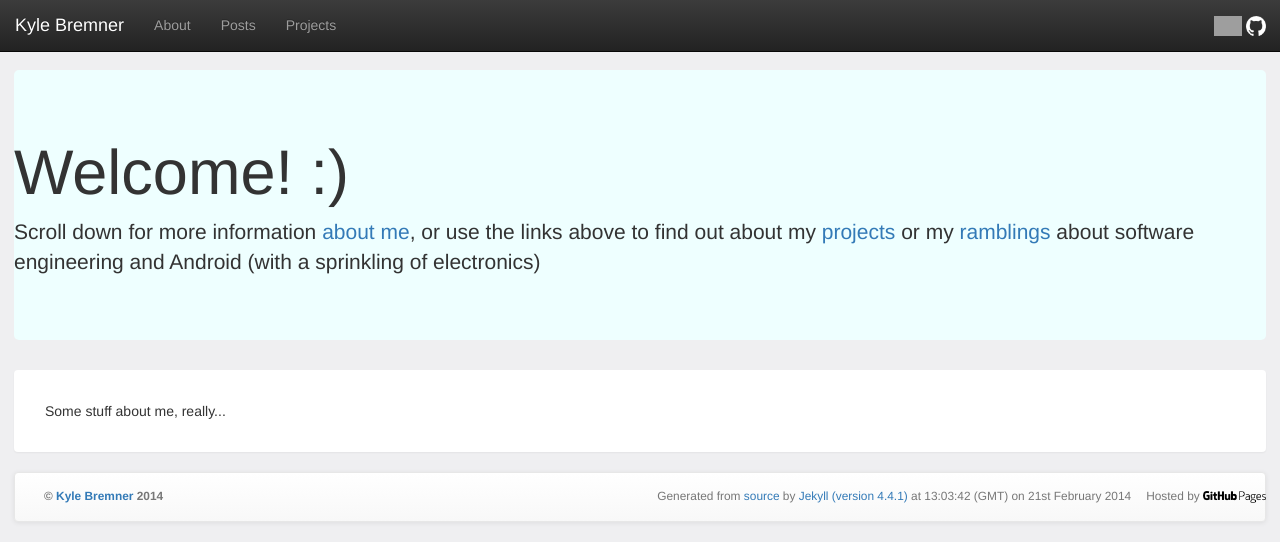
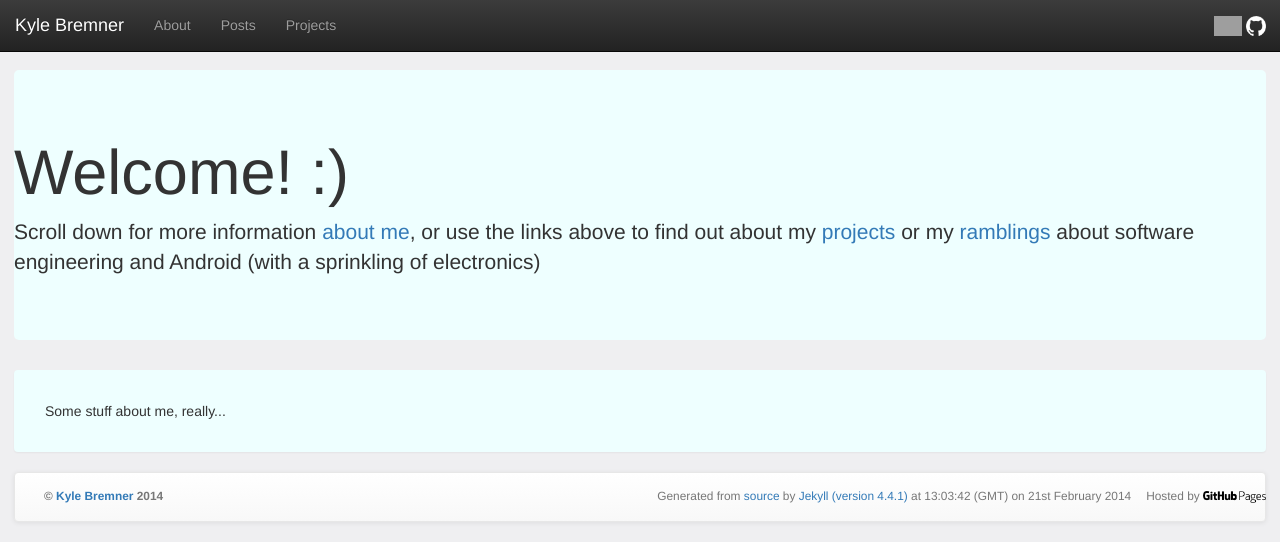
Before and after one commit to kbremner/kbremner.github.io, a Jekyll site: the page built from index.html, in a window 1280 px wide. Shown: the top 542 px of the page. Built offline with Jekyll 4.4.1, drawn with Linux system fonts in a browser that asks for light colours; nearby versions of some CDN libraries; Markdown is read by kramdown in place of the engine named in the settings; a script that is not in the unit is left out; grey boxes are pictures that could not be loaded.

Commit message:
Updated index.html

```diff
--- a/index.html
+++ b/index.html
@@ -8,6 +8,6 @@ published: true
   <h1>Welcome! :)</h1>
   <p>Scroll down for more information <a href="#about">about me</a>, or use the links above to find out about my <a href="/projects">projects</a> or my <a href="/posts">ramblings</a> about software engineering and Android (with a sprinkling of electronics)</p>
 </div>
-<div id="about" class="panel">
+<div id="about" class="panel" style="background-color: #EFF;">
   <p style="margin:30px;">Some stuff about me, really...</p>
 </div>
```
